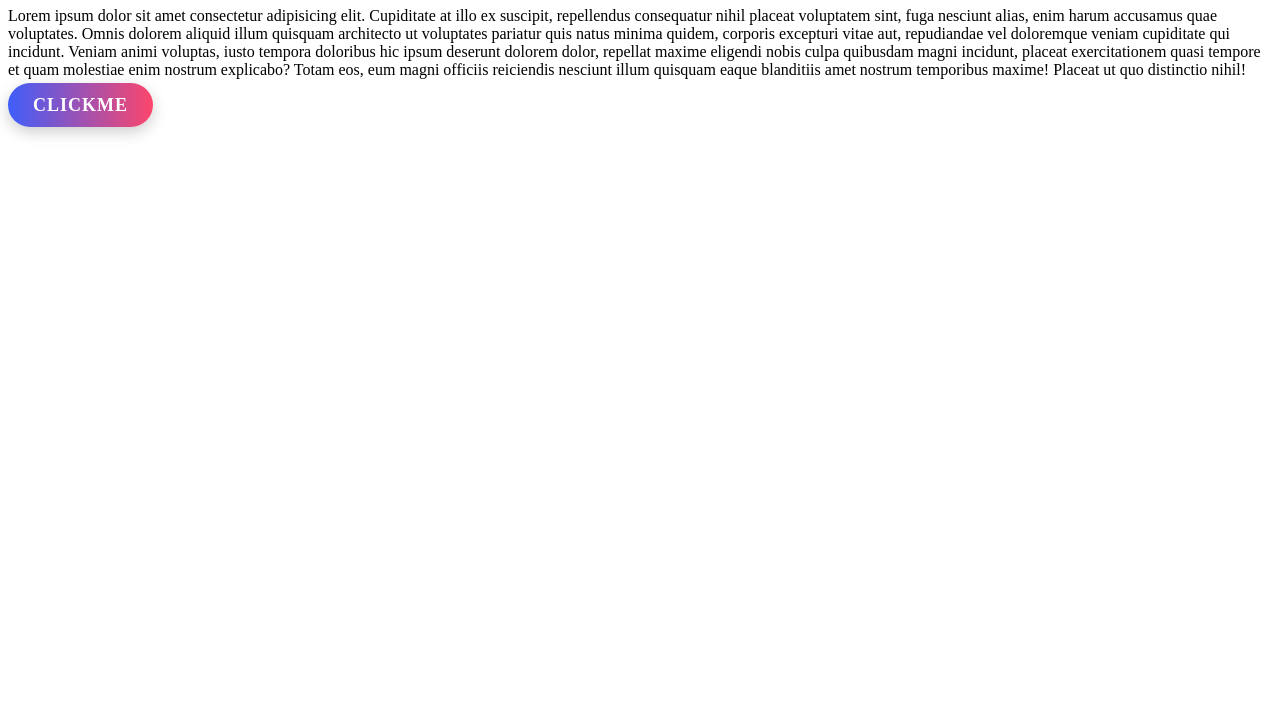
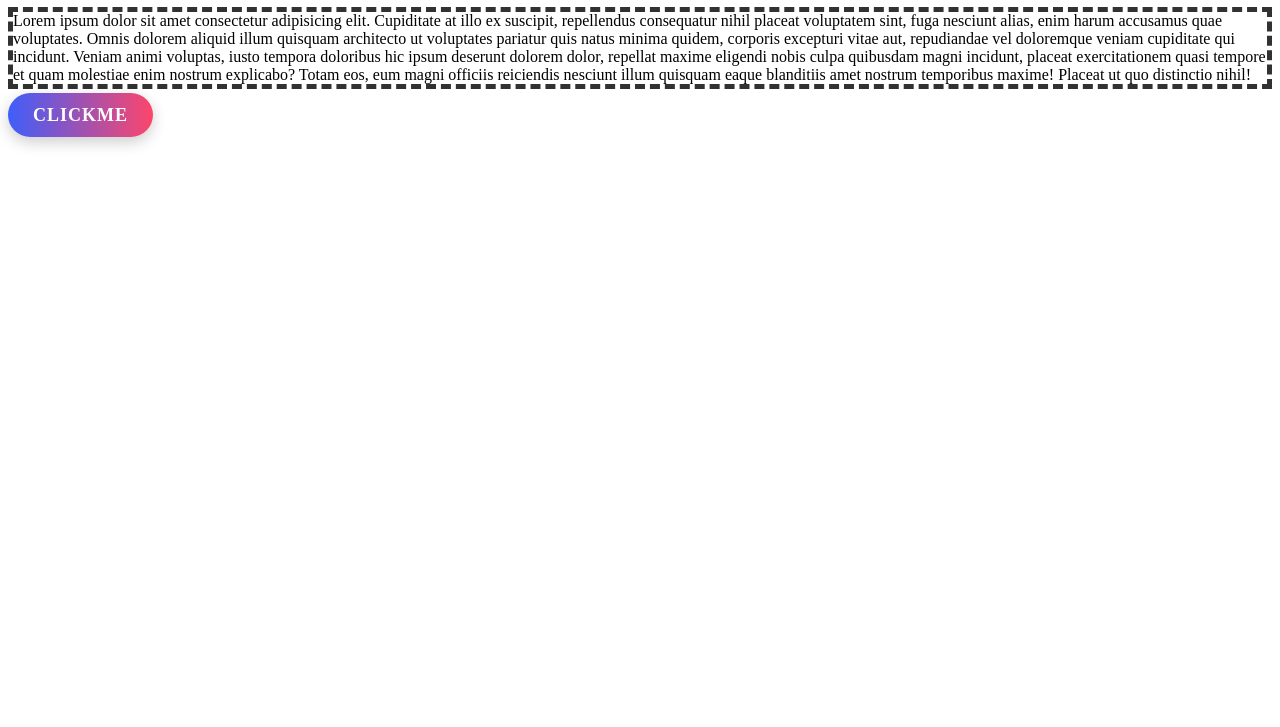
Before and after one commit to vishal-kt/CodingShuttle, a plain HTML site: page TextandFontProperties/index.html in a window 1280 px wide. Shown: the part 73-800 px from the top of the page. Drawn offline with Linux system fonts and the light colour scheme.

Commit message:
first commit2

```diff
--- a/TextandFontProperties/style.css
+++ b/TextandFontProperties/style.css
@@ -1,4 +1,6 @@
 *{
+
+
 
 }
 h1{
@@ -8,6 +10,8 @@ h1{
 }
 
 p{
+
+    border: 5px dashed #323232;
 
 }
 
--- a/selector/style.css
+++ b/selector/style.css
@@ -36,7 +36,6 @@ h2{
 
 p{
     border:5px dashed brown;
-   width: 50vw;
-   height:max-content;
-   font-size: 0.5rem;
+    width: 50vw;
+    font-size: 0.5rem;
 }
```
Also changed, not shown: TextandFontProperties/index.html (line endings or trailing spaces).
